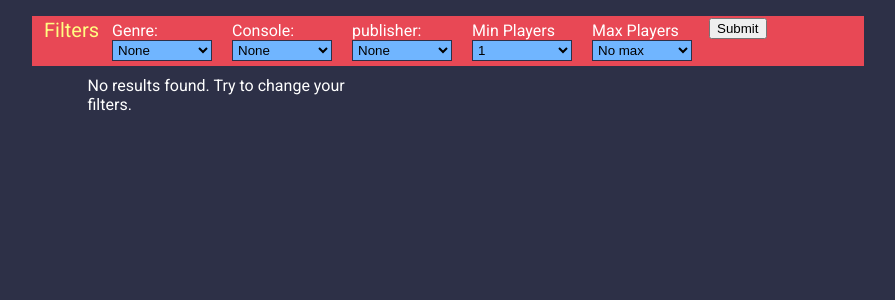
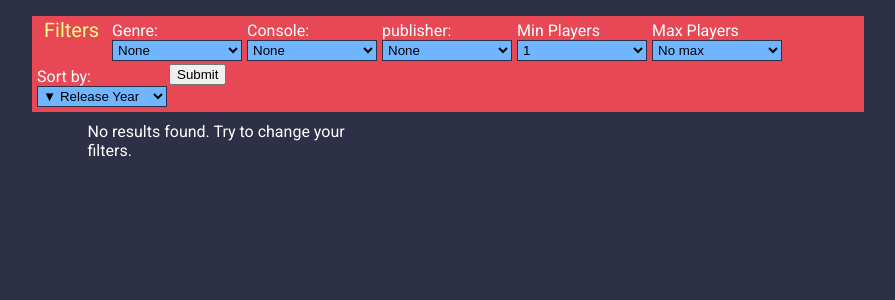
Before and after one commit to Aureus-Lunae/retrorun, a PHP site: page /games.php in a window 1280 px wide. Shown: the part 67-367 px from the top of the page, without its empty margins (32-927 px from the left). Run offline with PHP 8.4, Linux system fonts and the light colour scheme; data that the repository does not hold is empty.

Commit message:
As an user I want to sort the games by year

```diff
--- a/css/style.css
+++ b/css/style.css
@@ -176,7 +176,7 @@ header .nav .nav_item a {
 .game_wrapper label,
 .console_wrapper label {
   display: inline-block;
-  width: 120px;
+  width: 135px;
   padding: 3px;
 }
 .game_wrapper form,
@@ -192,7 +192,7 @@ header .nav .nav_item a {
   border: 1px solid #2d3047;
   background: #70b5ff;
   padding: 1px;
-  width: 100px;
+  width: 130px;
 }
 .game_wrapper .filters,
 .console_wrapper .filters {
--- a/games.php
+++ b/games.php
@@ -9,8 +9,9 @@
 		$publisher_value = $_GET['publisher'];
 		$min_players_value = $_GET['min_players'];
 		$max_players_value = $_GET['max_players'];
+		$sort_value = $_GET['sort'];
 	} else {
-		$max_players_value = $min_players_value = $publisher_value = $console_value = $genre_value = 0;
+		$sort_value = $max_players_value = $min_players_value = $publisher_value = $console_value = $genre_value = 0;
 	}
 
 ?>
@@ -61,6 +62,14 @@
 							<option value="8">8</option>
 						</select>
 					</label>
+					<label>Sort by:
+						<select name="sort" id="sort" size="1">
+							<option value="0">&#9660 Release Year </option>
+							<option value="1">&#9650 Release Year </option>
+							<option value="2">&#9660 Name</option>
+							<option value="3">&#9650 Name</option>
+						</select>
+					</label>
 					<input type="submit" value="Submit">
 				</div>
 
--- a/php/gamecardsfilter.php
+++ b/php/gamecardsfilter.php
@@ -39,6 +39,19 @@
 		}
 	}
 
+	//SORT OPTIONS: ORDER BY game_release_year DESC
+
+	switch ($sort_value) {
+		case 1:
+			$query_order = 'ORDER BY game_release_year ASC, game_name ASC';
+			break;
+		default:
+			$query_order = 'ORDER BY game_release_year DESC, game_name ASC';
+			break;
+	}
+
+
+
 	$sql_query = 'SELECT games.game_id, genre_name, game_name, game_box_art, game_release_year, publisher_name, GROUP_CONCAT(con_short_name SEPARATOR ", ") AS short_name FROM games INNER JOIN publisher ON games.publisher_id = publisher.publisher_id INNER JOIN game_consoles ON games.game_id = game_consoles.game_id INNER JOIN consoles ON game_consoles.console_id = consoles.console_id INNER JOIN genre ON games.genre_id = genre.genre_id ';
 
 	if ($add_query)
@@ -46,7 +59,7 @@
 		$sql_query .= $add_query;
 	}
 
-	$sql_query .= 'GROUP BY games.game_id ORDER BY game_release_year DESC , game_name LIMIT 12';
+	$sql_query .= 'GROUP BY games.game_id ' . $query_order . ' LIMIT 25';
 
 	//echo $sql_query;
 	$db_result = $conn->prepare($sql_query);
--- a/scss/_games.scss
+++ b/scss/_games.scss
@@ -23,7 +23,7 @@
 
 	label {
 		display: inline-block;
-		width: 120px;
+		width: 135px;
 		padding: 3px;
 	}
 
@@ -39,7 +39,7 @@
 		border: 1px solid $primary_color;
 		background: $tertiary_color;
 		padding: 1px;
-		width: 100px;
+		width: 130px;
 	}
 
 	.filters {
```
